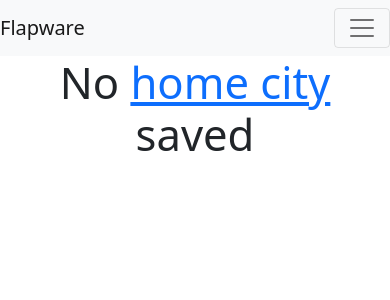
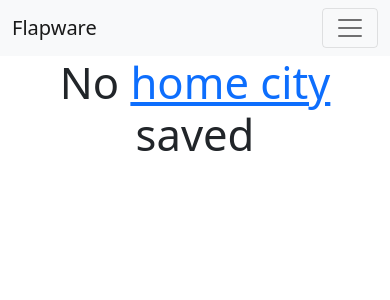
Before and after one commit to KnowYourLines/varyfly, a Django app: page /destinations in a window 390 px wide. Shown: the top 300 px of the page. Run offline with Django 4.2, Linux system fonts and the light colour scheme; parts of the project's set-up code (start-up, migrations or seed data) failed here and were passed over.

Commit message:
fix mobile navbar

```diff
--- a/flapware/templates/destinations.html
+++ b/flapware/templates/destinations.html
@@ -9,6 +9,7 @@
 </head>
 <body>
 <nav class="navbar navbar-expand-lg navbar-light bg-light">
+    <div class="container-fluid">
       <a class="navbar-brand" href="/">Flapware</a>
       <button class="navbar-toggler" type="button" data-toggle="collapse" data-target="#navbarSupportedContent" aria-controls="navbarSupportedContent" aria-expanded="false" aria-label="Toggle navigation">
         <span class="navbar-toggler-icon"></span>
@@ -23,6 +24,7 @@
             <a class="nav-link active" href="/destinations">Destinations</a>
           </li>
         </ul>
+      </div>
     </div>
 </nav>
 <div class="container text-center">
--- a/flapware/templates/home.html
+++ b/flapware/templates/home.html
@@ -8,6 +8,7 @@
 </head>
 <body>
 <nav class="navbar navbar-expand-lg navbar-light bg-light">
+    <div class="container-fluid">
       <a class="navbar-brand" href="/">Flapware</a>
       <button class="navbar-toggler" type="button" data-toggle="collapse" data-target="#navbarSupportedContent" aria-controls="navbarSupportedContent" aria-expanded="false" aria-label="Toggle navigation">
         <span class="navbar-toggler-icon"></span>
@@ -22,6 +23,7 @@
             <a class="nav-link" href="/destinations">Destinations</a>
           </li>
         </ul>
+      </div>
     </div>
 </nav>
 <div class="container text-center">
--- a/flapware/templates/no_home_saved.html
+++ b/flapware/templates/no_home_saved.html
@@ -8,6 +8,7 @@
 </head>
 <body>
 <nav class="navbar navbar-expand-lg navbar-light bg-light">
+    <div class="container-fluid">
       <a class="navbar-brand" href="/">Flapware</a>
       <button class="navbar-toggler" type="button" data-toggle="collapse" data-target="#navbarSupportedContent" aria-controls="navbarSupportedContent" aria-expanded="false" aria-label="Toggle navigation">
         <span class="navbar-toggler-icon"></span>
@@ -23,6 +24,7 @@
           </li>
         </ul>
       </div>
+    </div>
 </nav>
 <div class="container text-center">
     <h1 class="display-1">No <a class="link-primary" href="/">home city</a> saved</h1>
```
Lines whose indentation alone changed are shown as unchanged.
